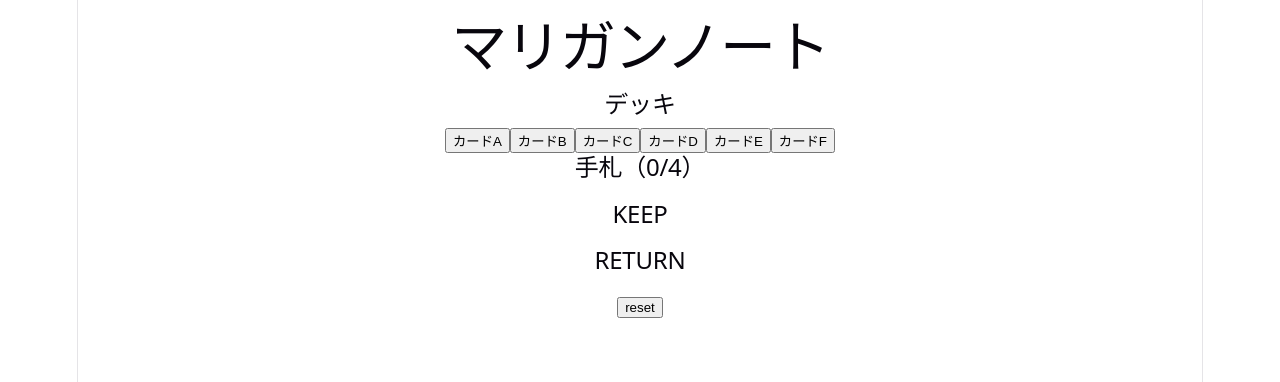
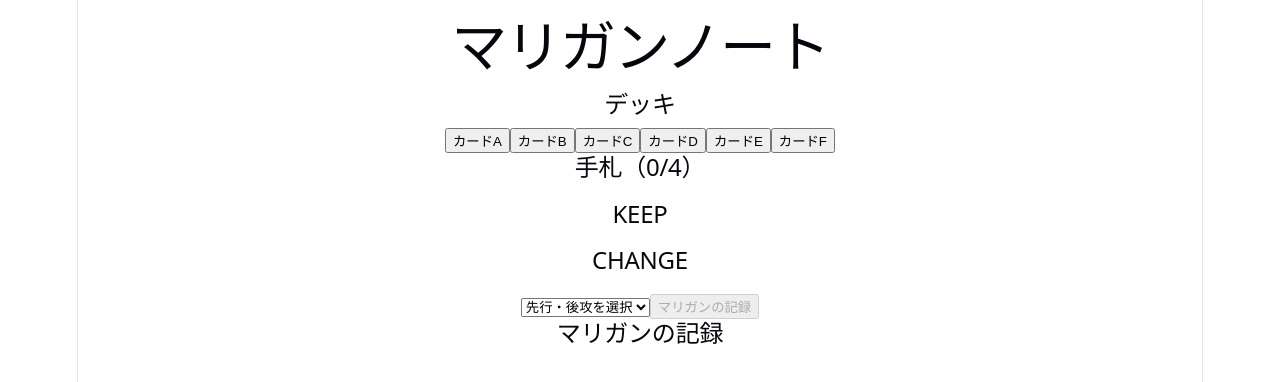
Before and after one commit to kjkt1105-maker/mulligan-note, a React (Vite) app: page / in a window 1280 px wide. Shown: the top 382 px of the page. Built offline with nearby package versions, Linux system fonts and the light colour scheme.

Commit message:
マリガンの記録（先攻/後攻と決定ボタン）を追加

```diff
--- a/src/App.tsx
+++ b/src/App.tsx
@@ -2,6 +2,8 @@ import { useState } from 'react'
 
 // 仮のカード名（あとで自分のデッキに置き換える）
 const DECK = ['カードA', 'カードB', 'カードC', 'カードD', 'カードE', 'カードF']
+// 先行・後攻のラベル
+const TURN_LABEL: Record<Turn, string> = { first: '先攻', second: '後攻' }
 
 // 手札のカードの型定義
 // name: カード名、returned: 返却するかどうか
@@ -9,10 +11,24 @@ type HandCard = {
   name: string
   returned: boolean
 }
+// 先行・後攻の型定義
+type Turn = 'first' | 'second'
+// マリガンの記録の型定義
+type MulliganRecord = {
+  hand: HandCard[]
+  turn: Turn
+  result: 'win' | 'lose' | null
+}
 
 function App() {
   // 手札：HandCardの配列。最初は空
   const [hand, setHand] = useState<HandCard[]>([])
+
+  // 先行・後攻の選択肢
+  const [turn, setTurn] = useState<Turn | null>(null)
+
+  // マリガンの記録
+  const [records, setRecords] = useState<MulliganRecord[]>([])
 
   const addToHand = (name: string) => {
     if (hand.length >= 4) return // 初期手札は4枚まで
@@ -21,6 +37,13 @@ function App() {
 
   const toggleReturned = (index: number) => {
     setHand(hand.map((card, i) => (i === index ? { ...card, returned: !card.returned } : card)))
+  }
+
+  const recordMulligan = () => {
+    if (turn === null || hand.length < 4) return
+    setRecords([...records, { hand, turn, result: null }])
+    setHand([]) // 手札をリセット
+    setTurn(null) // 先行・後攻の選択をリセット
   }
 
   return (
@@ -51,14 +74,30 @@ function App() {
           <li key={i}>{card.name}</li>
         ))}
       </ul>
-      <h2>RETURN</h2>
+      <h2>CHANGE</h2>
       <ul>
         {hand.filter((card) => card.returned).map((card, i) => (
           <li key={i}>{card.name}</li>
         ))}
       </ul>
 
-      <button onClick={() => setHand([])}>reset</button>
+      <select value={turn ?? ''} onChange={(e) => setTurn(e.target.value as Turn)}>
+        <option value="" disabled>先行・後攻を選択</option>
+        <option value="first">先行</option>
+        <option value="second">後攻</option>
+      </select>
+
+      <button onClick={recordMulligan} disabled={turn === null || hand.length < 4}>マリガンの記録</button>
+
+      <h2>マリガンの記録</h2>
+      <ul>
+        {records.map((record, i) => (
+          <li key={i}>
+            {TURN_LABEL[record.turn]} / KEEP: {record.hand.filter((card) => !card.returned).map((card) => card.name).join(', ')} / CHANGE: {record.hand.filter((card) => card.returned).map((card) => card.name).join(', ')} / 結果: {record.result ?? '未入力'}
+          </li>
+        ))}
+      </ul>
+
     </div>
   )
 }
```
